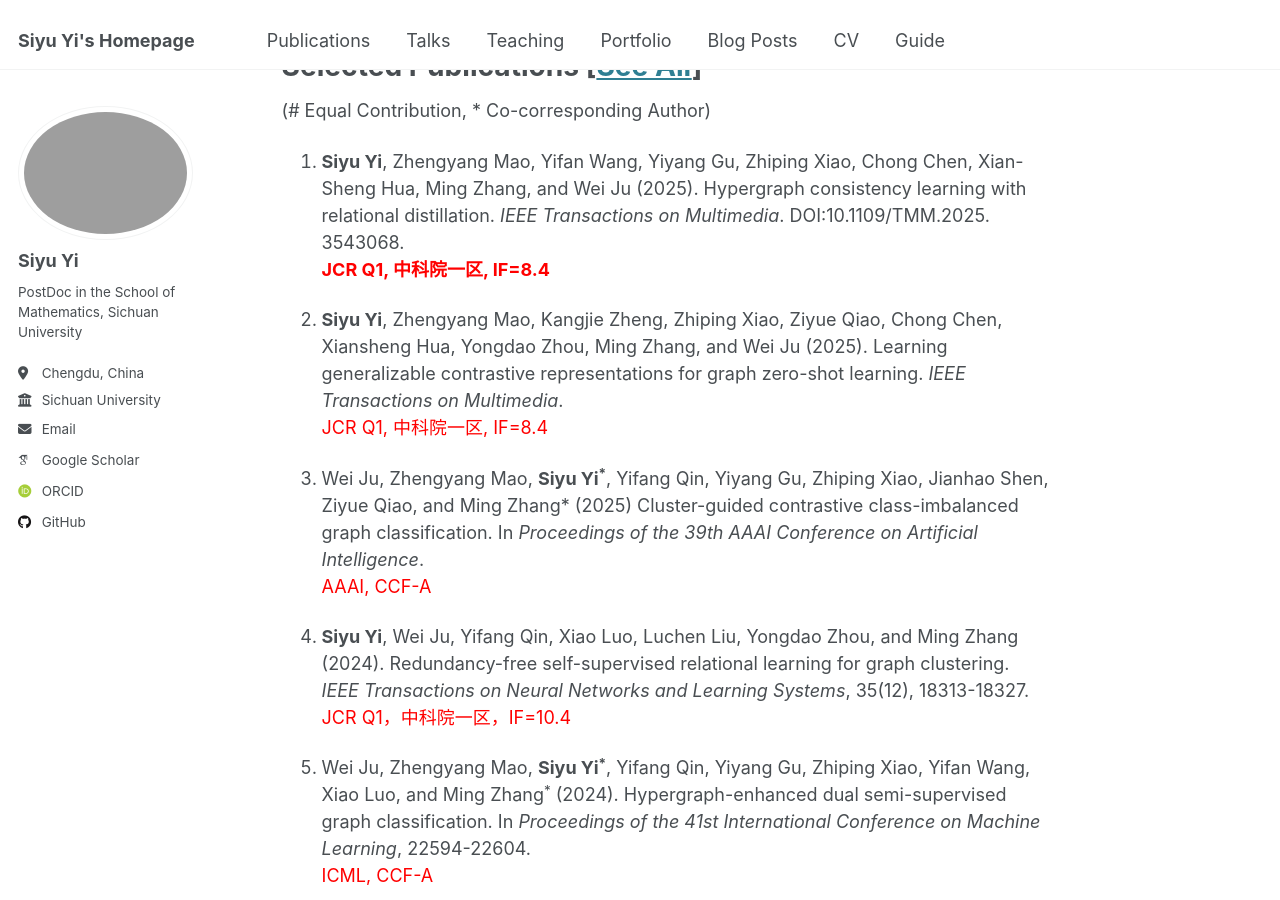
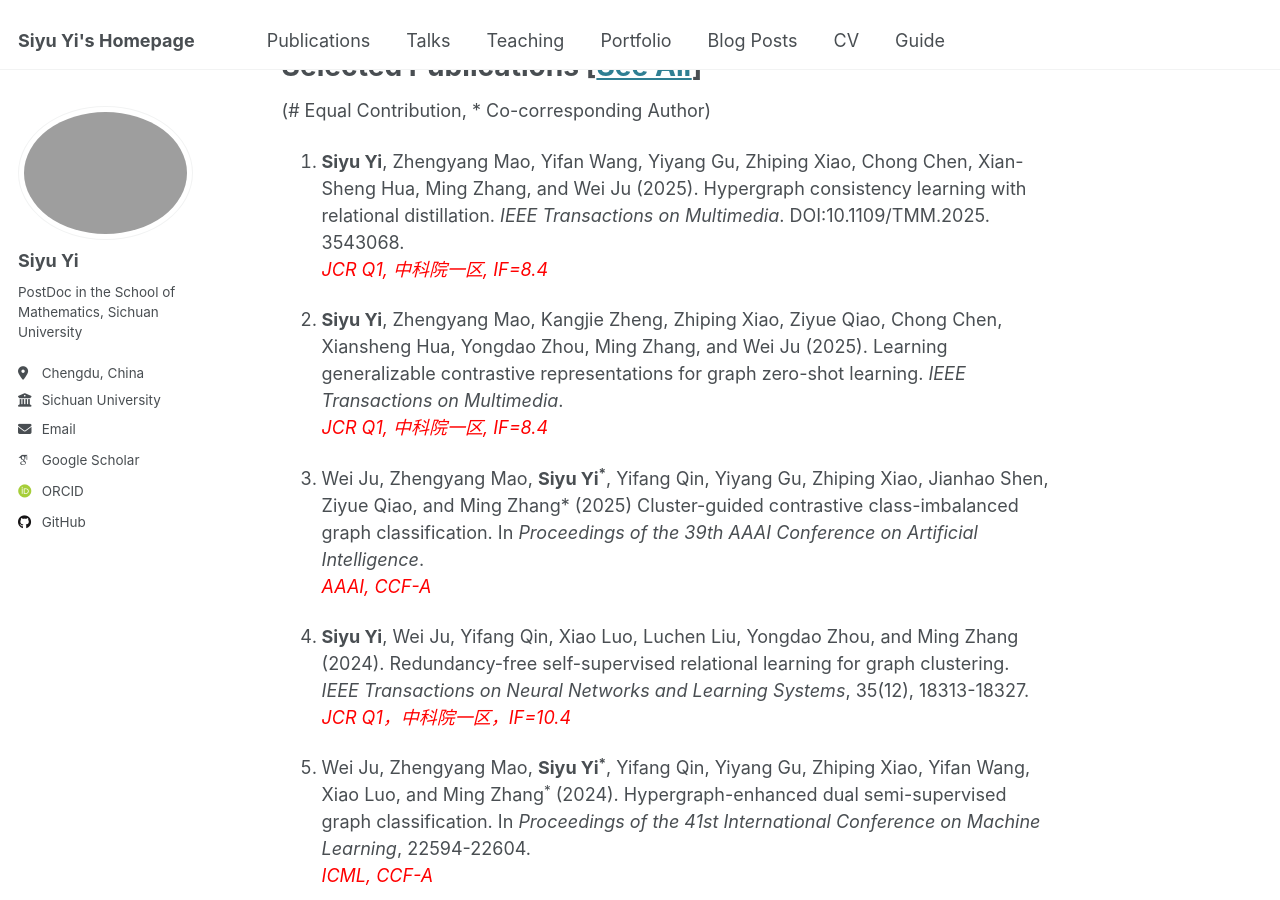
Before and after one commit to yisiyu95/yisiyu95.github.io, a Jekyll site: the page built from _pages/about.md, in a window 1280 px wide and 900 px high, scrolled down 461 px. Built offline with Jekyll 4.4.1, drawn with Linux system fonts in a browser that asks for light colours; some web fonts are replaced.

Commit message:
Update about.md

```diff
--- a/_pages/about.md
+++ b/_pages/about.md
@@ -25,29 +25,29 @@ Selected Publications [[See All](https://yisiyu95.github.io/publications/)]
 (\# Equal Contribution, \* Co-corresponding Author)
 
 1.  **Siyu Yi**, Zhengyang Mao, Yifan Wang, Yiyang Gu, Zhiping Xiao, Chong Chen, Xian-Sheng Hua, Ming Zhang, and Wei Ju (2025). Hypergraph consistency learning with relational distillation. *IEEE Transactions on Multimedia*. DOI:10.1109/TMM.2025. 3543068. <br>
-**<span style="color:red">JCR Q1, 中科院一区, IF=8.4</span>**
+*<span style="color:red">JCR Q1, 中科院一区, IF=8.4</span>*
 
 
 1.  **Siyu Yi**, Zhengyang Mao, Kangjie Zheng, Zhiping Xiao, Ziyue Qiao, Chong Chen, Xiansheng Hua, Yongdao Zhou, Ming Zhang, and Wei Ju (2025). Learning generalizable contrastive representations for graph zero-shot learning. *IEEE Transactions on Multimedia*.  <br>
-<span style="color:red">JCR Q1, 中科院一区, IF=8.4</span>
+*<span style="color:red">JCR Q1, 中科院一区, IF=8.4</span>*
 
 1.  Wei Ju, Zhengyang Mao, **Siyu Yi<sup>\*</sup>**, Yifang Qin, Yiyang Gu, Zhiping Xiao, Jianhao Shen, Ziyue Qiao, and Ming Zhang* (2025) Cluster-guided contrastive class-imbalanced graph classification. In *Proceedings of the 39th AAAI Conference on Artificial Intelligence*. <br>
-<span style="color:red">AAAI, CCF-A</span>
+*<span style="color:red">AAAI, CCF-A</span>*
 
 1.  **Siyu Yi**, Wei Ju, Yifang Qin, Xiao Luo, Luchen Liu, Yongdao Zhou, and Ming Zhang (2024). Redundancy-free self-supervised relational learning for graph clustering. *IEEE Transactions on Neural Networks and Learning Systems*, 35(12), 18313-18327. <br>
-<span style="color:red">JCR Q1，中科院一区，IF=10.4</span>
+*<span style="color:red">JCR Q1，中科院一区，IF=10.4</span>*
 
 1.  Wei Ju, Zhengyang Mao, **Siyu Yi<sup>\*</sup>**, Yifang Qin, Yiyang Gu, Zhiping Xiao, Yifan Wang, Xiao Luo, and Ming Zhang<sup>\*</sup> (2024). Hypergraph-enhanced dual semi-supervised graph classification. In *Proceedings of the 41st International Conference on Machine Learning*, 22594-22604. <br>
-<span style="color:red">ICML, CCF-A</span>
+*<span style="color:red">ICML, CCF-A</span>*
 
 1.  Wei Ju, **Siyu Yi<sup>\*</sup>**, Yifan Wang, Qingqing Long, Junyu Luo, Zhiping Xiao, and Ming Zhang<sup>\*</sup>. (2024). A survey of data-efficient graph learning. In *Proceedings of the 33rd International Joint Conference on Artificial Intelligence*, 8104-8113. <br>
-<span style="color:red">IJCAI, CCF-A</span>
+*<span style="color:red">IJCAI, CCF-A</span>*
 
 1.  **Siyu Yi<sup>\#</sup>**, **Ze Liu<sup>\#</sup>**, Min-Qian Liu, and Yongdao Zhou (2023). Global likelihood sampler for multimodal distributions, *Journal of Computational and Graphical Statistics*, 32(3), 927-937. <br>
-<span style="color:red">JCR Q1，中科院二区，IF=2.4</span>
+*<span style="color:red">JCR Q1，中科院二区，IF=2.4</span>*
 
 1.  **Siyu Yi**, and Yongdao Zhou (2023). Model-free global likelihood subsampling for massive data. *Statistics and Computing*, 33(1):9. <br>
-<span style="color:red">JCR Q1，中科院二区，IF=2.2</span>
+*<span style="color:red">JCR Q1，中科院二区，IF=2.2</span>*
 
 1.  **Siyu Yi<sup>\#</sup>**, **Zhengyang Mao<sup>\#</sup>**, Wei Ju, Yongdao Zhou, Luchen Liu, Xiao Luo, and Ming Zhang (2023). Towards long-tailed recognition for graph classification via collaborative experts. *IEEE Transactions on Big Data*, 9(6), 1683-1696.  <br>
-<span style="color:red">JCR Q1，IF=7.2</span>
+*<span style="color:red">JCR Q1，IF=7.2</span>*
```
